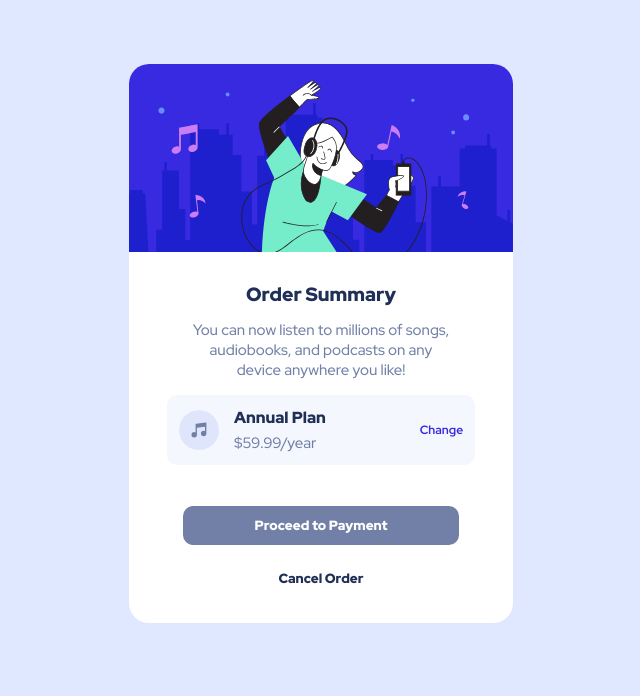
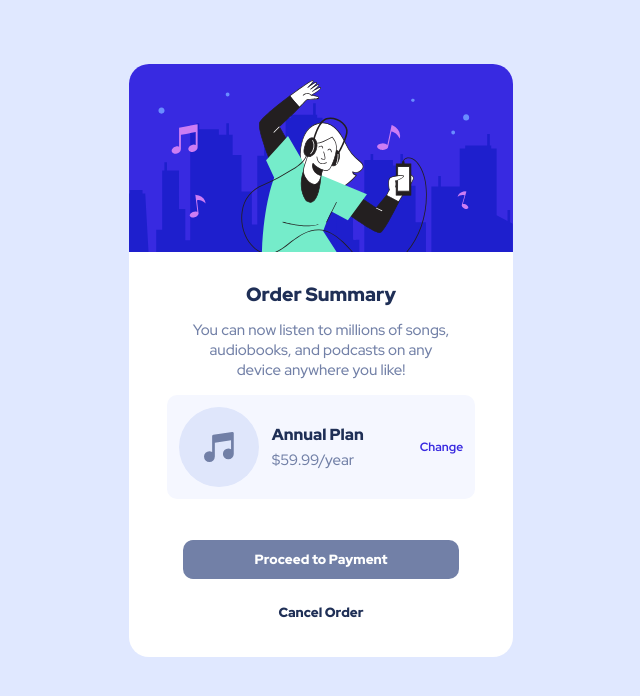
Before and after one commit to HDanielO/css, a plain HTML site: page index.html in a window 1280 px wide. Shown: the whole page, without its empty margins (319-959 px from the left). Drawn offline with Linux system fonts and the light colour scheme.

Commit message:
Update style.css

```diff
--- a/style.css
+++ b/style.css
@@ -89,8 +89,8 @@ img{
 }
 
 .second-box img{
-    width: 40px;
-    margin-right:15px ;
+    width: 5rem;
+    margin-right:0.8rem ;
 }
 
 a{
@@ -161,7 +161,3 @@ a:hover{
         margin: 5% auto;
     }
 }
-
-
-@media(max-width: 300px){
-width: 80%}
```
